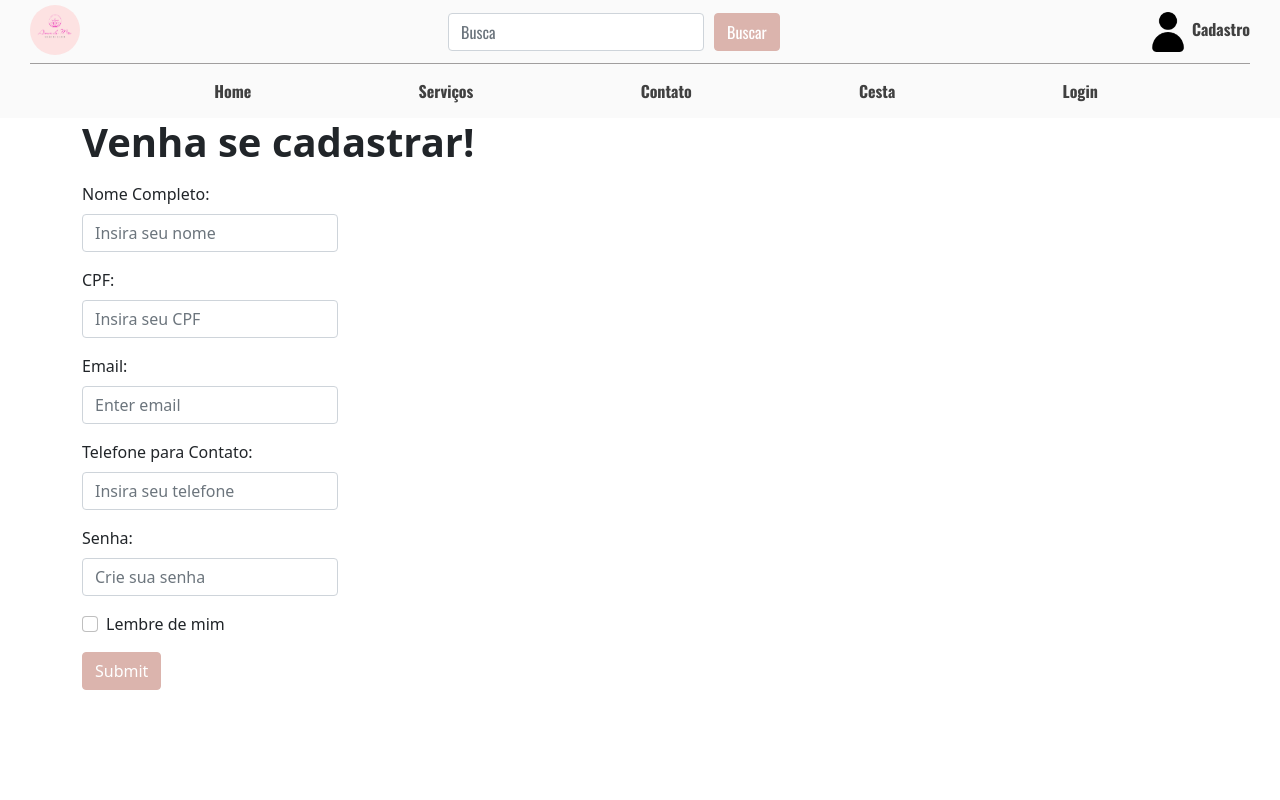
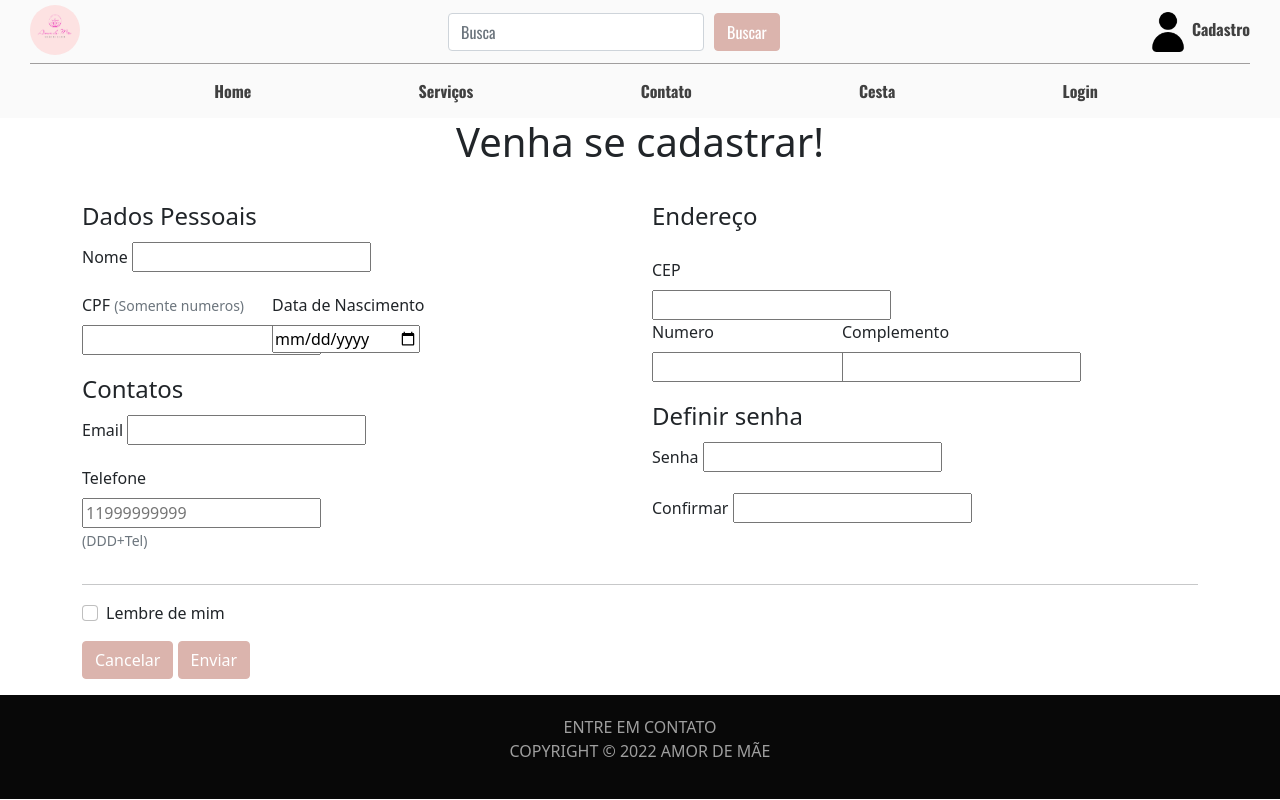
Before and after one commit to GabrielaCattin/Projeto-PWeb, a PHP site: page /Login/Cadastro.html in a window 1280 px wide. Run offline with PHP 8.4, Linux system fonts and the light colour scheme.

Commit message:
davi pt2 26/03/2022

```diff
--- a/Cesta/cesta.html
+++ b/Cesta/cesta.html
@@ -45,9 +45,9 @@
                 <span class="material-icons">shopping_cart</span>
               </div>
               <div class="cadastro">
-                <a id="cadastro" href="cadastro.html">
+                <a id="cadastro" href="../Login/Cadastro.html">
                   <img src="../img/avatar.png" alt="Cadastro" />
-                  Entre ou Cadastre-se
+                  Cadastro
                 </a>
               </div>
             </div>
--- a/Contato/confirmcontato.html
+++ b/Contato/confirmcontato.html
@@ -43,7 +43,7 @@
             </button>
           </form>
           <div class="cadastro">
-            <a id="cadastro" href="cadastro.html">
+            <a id="cadastro" href="../Login/Cadastro.html">
               <img src="../img/avatar.png" alt="Cadastro" />
               Cadastro
             </a>
--- a/Contato/contato.html
+++ b/Contato/contato.html
@@ -43,7 +43,7 @@
             </button>
           </form>
           <div class="cadastro">
-            <a id="cadastro" href="cadastro.html">
+            <a id="cadastro" href="../Login/Cadastro.html">
               <img src="../img/avatar.png" alt="Cadastro" />
               Cadastro
             </a>
--- a/Login/Cadastro.html
+++ b/Login/Cadastro.html
@@ -33,7 +33,7 @@
         </button>
       </form>
       <div class="cadastro">
-        <a id="cadastro" href="cadastro.html">
+        <a id="cadastro" href="../Login/Cadastro.html">
           <img src="../img/avatar.png" alt="Cadastro" />
           Cadastro
         </a>
@@ -41,7 +41,7 @@
     </div>
     <div class="menu">
       <ul class="d-flex justify-content-evenly m-0">
-        <li><a href="vitrinepweb.html">Home</a></li>
+          <li><a href="../Vitrine/vitrinepweb.html">Home</a></li>
           <li><a href="../Produto/produtodetalhe.html">Serviços</a></li>
           <li><a href="../Contato/contato.html">Contato</a></li>
           <li><a href="../Cesta/cesta.html">Cesta</a></li>
@@ -51,45 +51,100 @@
   </nav>
   </header>
   <div class="container">
+    <h1 class="text-center">Venha se cadastrar!</h1>
+    <br>
+    <form>
+      <div class="row">
 
-    <h1><b>Venha se cadastrar!</b></h1>
-    <form action="/action_page.php">
-      <div class="mb-3 mt-3">
+        <div class="col-sm-12 col-md-6">
+          <fieldset class="row">
+            <legend> Dados Pessoais </legend>
+            <div class="mb-3">
+              <label for="txtName" class="form-label">Nome</label>
+              <input type="text" class="formControl" id="txtName">
+            </div>
 
-        <div class="mb-3 mt-3">
-          <label for="Name" class="form-label">Nome Completo:</label>
-          <input type="Name" class="form-control" id="nome" placeholder="Insira seu nome" name="Name">
+            <div class="mb-3 col-md-6 col-xl-4">
+              <label for="txtCPF" class="form-label">CPF</label>
+              <span class="form-text">(Somente numeros)</span>
+              <input type="text" class="formControl" id="txtCPF">
             </div>
-        <div class="mb-3 mt-3">
-          <label for="CPF" class="form-label">CPF:</label>
-          <input type="CPF" class="form-control" id="cpf" placeholder="Insira seu CPF" name="CPF">
+
+            <div class="mb-3 col-md-6 col-xl-4">
+              <label for="txtDateNascimento" class="form-label">Data de Nascimento</label>
+              <input type="date" class="formControl" id="txtDateNascimento">
             </div>
-        <label for="email" class="form-label">Email:</label>
-        <input type="email" class="form-control" id="email" placeholder="Enter email" name="email">
+          </fieldset>
+          <fieldset class="row">
+            <legend>Contatos</legend>
+            <div class="mb-3 col-md-8">
+              <label for="txtEmail" class="form-label">Email</label>
+              <input type="email" class="formControl" id="txtEmail">
             </div>
-      <div class="mb-3 mt-3">
-        <label for="Telefone" class="form-label">Telefone para Contato:</label>
-        <input type="Tel" class="form-control" id="Tel" placeholder="Insira seu telefone" name="Tel">
+            <div class="mb-3 col-md-6">
+              <label for="txtTelefone" class="form-label">Telefone</label>
+              <input type="tel" class="formControl" id="txtTelefone" placeholder="11999999999">
+              <span class="form-text">(DDD+Tel)</span>
+            </div>
+          </fieldset>
+        </div>
+        <div class="col-sm-12 col-md-6">
+          <fieldset class="row">
+            <legend>Endereço</legend>
+            <div class="mb-3 col-md-6 col-lg-4"></div>
+            <label for="txtCEP" class="form-label">CEP</label>
+            <div class="input-group">
+              <input type="text" class="formControl" id="txtCEP">
+            </div>
+            <div class="mb-3 col-md-4">
+              <label for="txtNum" class="form-label">Numero</label>
+              <input type="text" class="formControl" id="txtNum">
+            </div>
+
+            <div class="mb-3 col-md-4">
+              <label for="txtCompl" class="form-label">Complemento</label>
+              <input type="text" class="formControl" id="txtCompl">
+            </div>
+          </fieldset>
+          <fieldset>
+            <legend>Definir senha</legend>
+            <div class="mb-3">
+              <label for="txtSenha" class="form-label">Senha</label>
+              <input type="password" class="formControl" id="txtSenha">
             </div>
             <div class="mb-3">
-        <label for="pwd" class="form-label">Senha:</label>
-        <input type="password" class="form-control" id="pwd" placeholder="Crie sua senha" name="pswd">
+              <label for="txtSenhaConf" class="form-label">Confirmar</label>
+              <input type="password" class="formControl" id="txtSenhaConf">
             </div>
-      <div class="form-check mb-3">
-        <label class="form-check-label">
-          <input class="form-check-input" type="checkbox" name="remember"> Lembre de mim
-        </label>
-      </div>
-      <button type="submit" class="btn btn-primary">Submit</button>
-    </form>
+          </fieldset>
 
         </div>
 
-  <div>
-    <form action="row">
-
+      </div>
+      <hr>
+      <div class="form-check mb-3">
+        <input type="checkbox" class="form-check-input" value="" id="chkConectar">
+        <label for="chkConectar" class="form-check-label">Lembre de mim</label>
+      </div>
+      <div class="mb-3 col-md-4">
+        <button type="button" class="btn btn-primary" onclick="botao1()">Cancelar</button>
+        <button type="button" class="btn btn-primary" onclick="botao2()">Enviar</button>
+      </div>
     </form>
+</body>
 </div>
-</body>
-
+<script type="text/javascript">
+  function botao1() {
+    location.href = "../Vitrine/vitrinepweb.html";
+  }
+</script>
+<script type="text/javascript">
+  function botao2() {
+    location.href = "../Login/CadastroValidado.html";
+  }
+</script>
+<footer class="footer text-center">
+  <a class="text-uppercase" href="../Contato/contato.html">Entre em contato</a>
+  <p class="text-uppercase">COPYRIGHT © 2022 AMOR DE MÃE</p>
+</footer>
 </html>
--- a/Produto/produtodetalhe.html
+++ b/Produto/produtodetalhe.html
@@ -43,7 +43,7 @@
             </button>
           </form>
           <div class="cadastro">
-            <a id="cadastro" href="cadastro.html">
+            <a id="cadastro" href="../Login/Cadastro.html">
               <img src="../img/avatar.png" alt="Cadastro" />
               Cadastro
             </a>
--- a/Vitrine/vitrinepweb.html
+++ b/Vitrine/vitrinepweb.html
@@ -38,7 +38,7 @@
             </button>
           </form>
           <div class="cadastro">
-            <a id="cadastro" href="cadastro.html">
+            <a id="cadastro" href="../Login/Cadastro.html">
               <img src="../img/avatar.png" alt="Cadastro" />
               Cadastro
             </a>
--- a/header.css
+++ b/header.css
@@ -64,6 +64,11 @@ li a {
     background-color: #dbb4ad;
     color: #fff;
 }
+.btn:hover {
+    border-color: #dbb4ad;
+    background-color: #dbb4ad;
+    color: #fff;
+}
 
 .nav-link {
     padding: 0;
```
Also changed, not shown: Login/CadastroValidado.html (added, +77 -0 lines), Login/login.html (+16 -8 lines). Lines whose indentation alone changed are shown as unchanged.
